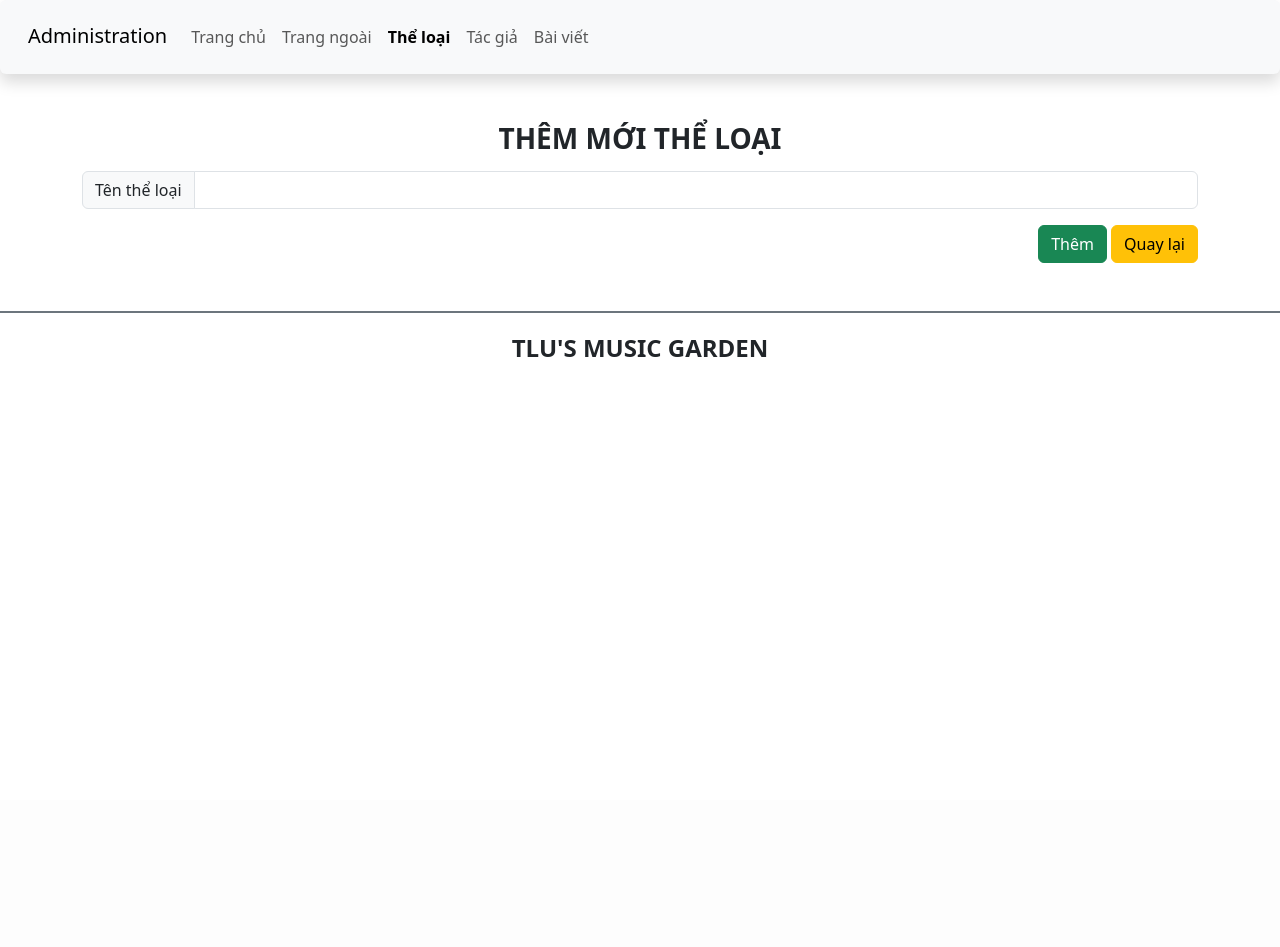
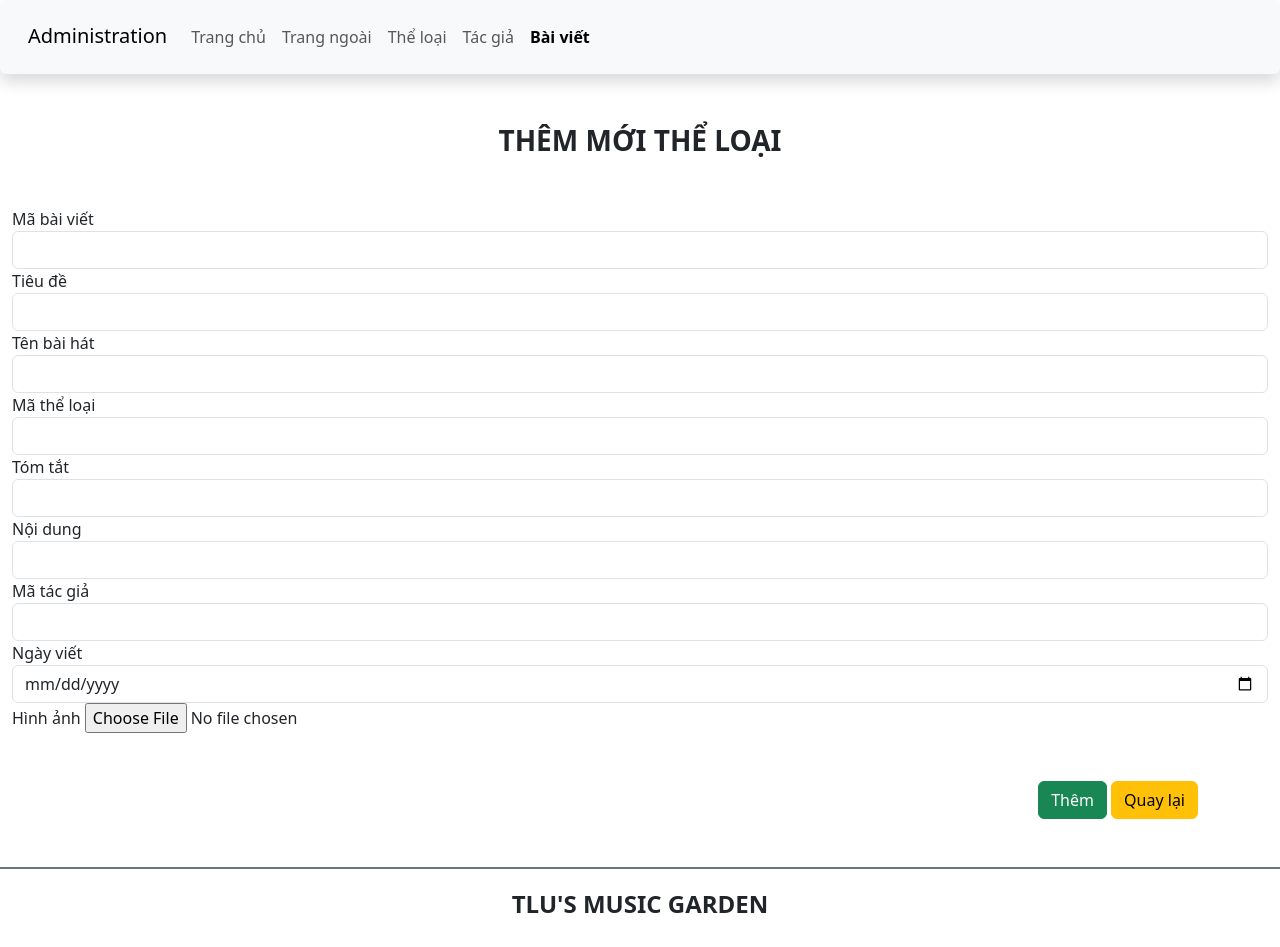
Before and after one commit to quynh25/CSE485_2023, a PHP site: page /admin/add_category.php in a window 1280 px wide. Before the commit the page ends 357 px from the top, so only its background shows below. Run offline with PHP 8.4, Linux system fonts and the light colour scheme; data comes from the database, SQL or seed files in the repository; some libraries are stand-ins or nearby versions; some web fonts are replaced.

```diff
--- a/admin/add_category.php
+++ b/admin/add_category.php
@@ -7,10 +7,9 @@
     <title>Music for Life</title>
     <link href="https://cdn.jsdelivr.net/npm/bootstrap@5.3.0-alpha1/dist/css/bootstrap.min.css" rel="stylesheet" integrity="sha384-GLhlTQ8iRABdZLl6O3oVMWSktQOp6b7In1Zl3/Jr59b6EGGoI1aFkw7cmDA6j6gD" crossorigin="anonymous">
     <link rel="stylesheet" href="https://cdnjs.cloudflare.com/ajax/libs/font-awesome/6.3.0/css/all.min.css" integrity="sha512-SzlrxWUlpfuzQ+pcUCosxcglQRNAq/DZjVsC0lE40xsADsfeQoEypE+enwcOiGjk/bSuGGKHEyjSoQ1zVisanQ==" crossorigin="anonymous" referrerpolicy="no-referrer" />
-    <link rel="stylesheet" href="css/style_login.css">
+    <!-- <link rel="stylesheet" href="css/style_category_baiviet.css"> -->
 </head>
-<body>
-    <header>
+<header>
         <nav class="navbar navbar-expand-lg bg-body-tertiary shadow p-3 bg-white rounded">
             <div class="container-fluid">
                 <div class="h3">
@@ -28,33 +27,109 @@
                         <a class="nav-link" href="../index.php">Trang ngoài</a>
                     </li>
                     <li class="nav-item">
-                        <a class="nav-link active fw-bold" href="category.php">Thể loại</a>
+                        <a class="nav-link " href="category.php">Thể loại</a>
                     </li>
                     <li class="nav-item">
                         <a class="nav-link" href="author.php">Tác giả</a>
                     </li>
                     <li class="nav-item">
-                        <a class="nav-link" href="article.php">Bài viết</a>
+                        <a class="nav-link active fw-bold" href="article.php">Bài viết</a>
                     </li>
                 </ul>
                 </div>
             </div>
         </nav>
+        <h3 class="text-center text-uppercase fw-bold"style="margin: 50px 0 50px 0;">Thêm mới thể loại</h3>
+    </header>
 
-    </header>
+    <?php
+        $servername = "localhost";
+        $username = "root";
+        $password = "";
+        $conn = new mysqli($servername, $username, $password,'btth01_cse485');
+
+        // Check connection
+        if ($conn->connect_error) {
+        die("Connection failed: " . $conn->connect_error);
+        }
+        $sql_them = "SELECT * FROM baiviet";
+        $result = $conn->query($sql_them);
+        // $result = $conn->query($sql);
+
+        if(isset($_POST['sbm'])){
+            $id_bviet = $POST['id_bviet'];
+            $title = $POST['title'];
+            $prd_name = $POST['prd_name'];
+            $id_tloai = $POST['id_tloai'];
+            $description = $POST['description'];
+            $content = $POST['content'];
+            $id_tgia = $POST['id_tgia'];
+            $date = $POST['date'];
+            $image = $FILE['image']['name'];
+            $image_tmp = $FILE['image']['tmp_name'];
+
+            $sql = "iINSERT INTO baiviet (id_bviet, title, prd_name, id_tloai, description, content, id_tgia, date, image)
+            VALUES ( $id_bviet,$title,$prd_name,$id_tloai,$description,$content,$id_tgia, $date,$image)";
+            $result = $conn->query($sql);
+            move_uploaded_file($image_tmp,'img/'.$image);
+            header('location: index.php?page_layout=danhsach');
+        }
+    ?>
+    <div class="container-fluid">
+        <div class="card-body">
+            <form method="POST" enctype="multipart/form-data">
+                <div class="form-group">
+                    <label for="">Mã bài viết</label>
+                    <input type="number"name="id_bviet" class="form-control" require>
+                </div>
+                <div class="form-group">
+                    <label for="">Tiêu đề</label>
+                    <input type="text"name="title" class="form-control"require>
+                </div>
+                <div class="form-group">
+                    <label for="">Tên bài hát</label>
+                    <input type="text"name="prd_name" class="form-control"require>
+                </div>
+                <div class="form-group">
+                    <label for="">Mã thể loại</label>
+                    <input type="number"name="id_tloai" class="form-control"require>
+                </div>
+                <div class="form-group">
+                    <label for="">Tóm tắt</label>
+                    <input type="text"name="description" class="form-control"require>
+                </div>
+                <div class="form-group">
+                    <label for="">Nội dung</label>
+                    <input type="text"name="content" class="form-control"require>
+                </div>
+                <div class="form-group">
+                    <label for="">Mã tác giả</label>
+                    <input type="number"name="id_tgia" class="form-control"require>
+                </div>
+                <div class="form-group">
+                    <label for="">Ngày viết</label>
+                    <input type="date"name="date" class="form-control"require>
+                </div>
+                <div class="form-group">
+                    <label for="">Hình ảnh</label>
+                    <input type="file"name="image">
+                </div>
+            </form>
+
+        </div>
+    </div>
+
+
+
     <main class="container mt-5 mb-5">
         <!-- <h3 class="text-center text-uppercase mb-3 text-primary">CẢM NHẬN VỀ BÀI HÁT</h3> -->
         <div class="row">
             <div class="col-sm">
-                <h3 class="text-center text-uppercase fw-bold">Thêm mới thể loại</h3>
+                <!-- <h3 class="text-center text-uppercase fw-bold">Thêm mới thể loại</h3> -->
                 <form action="process_add_category.php" method="post">
-                    <div class="input-group mt-3 mb-3">
-                        <span class="input-group-text" id="lblCatName">Tên thể loại</span>
-                        <input type="text" class="form-control" name="txtCatName" >
-                    </div>
-
                     <div class="form-group  float-end ">
-                        <input type="submit" value="Thêm" class="btn btn-success">
+                        <!-- <input type="submit" value="Thêm" class="btn btn-success sbm"> -->
+                        <button name="sbm"class="btn btn-success" type="submit" >Thêm</button>
                         <a href="category.php" class="btn btn-warning ">Quay lại</a>
                     </div>
                 </form>
@@ -66,4 +141,3 @@
     </footer>
     <script src="https://cdn.jsdelivr.net/npm/bootstrap@5.3.0-alpha1/dist/js/bootstrap.bundle.min.js" integrity="sha384-w76AqPfDkMBDXo30jS1Sgez6pr3x5MlQ1ZAGC+nuZB+EYdgRZgiwxhTBTkF7CXvN" crossorigin="anonymous"></script>
 </body>
-</html>
```
